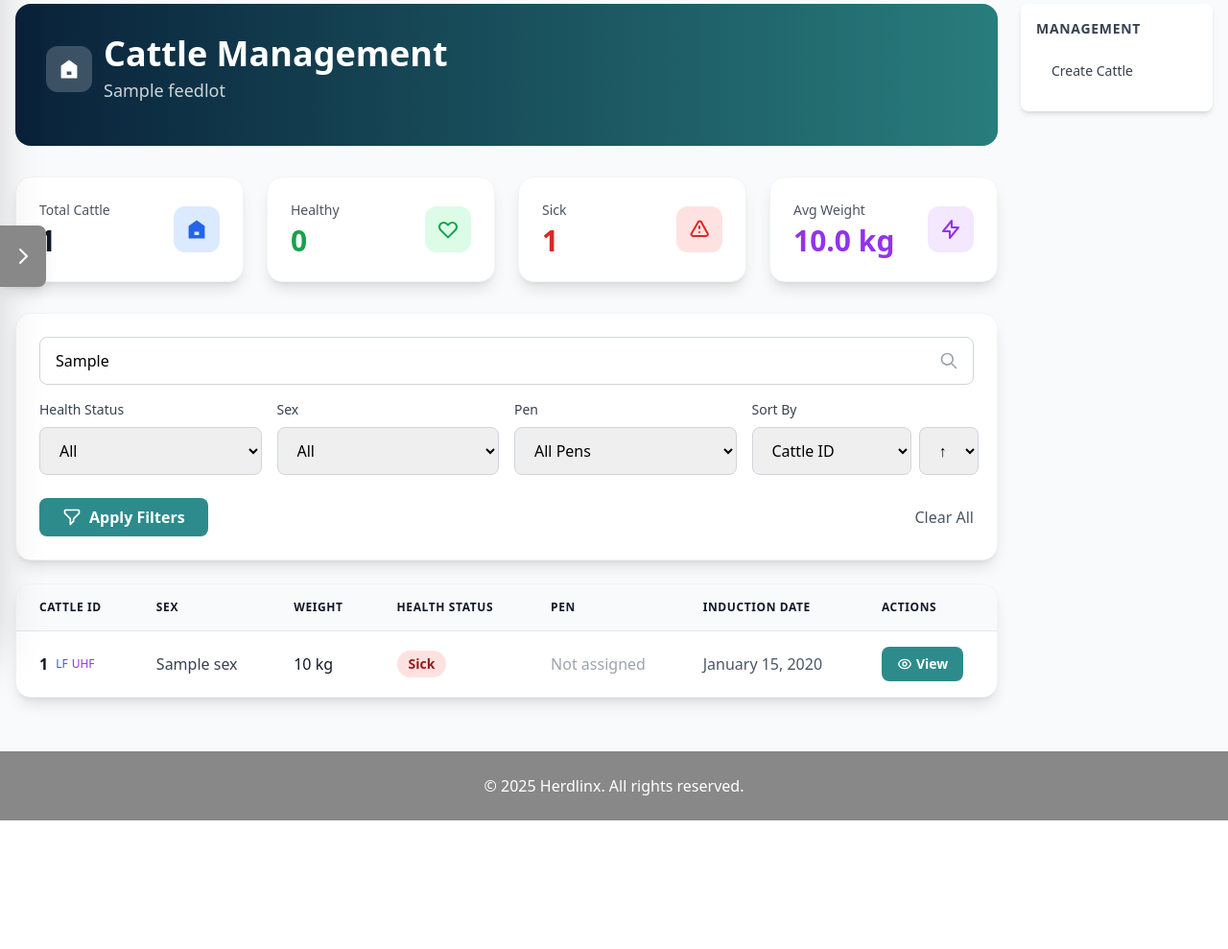
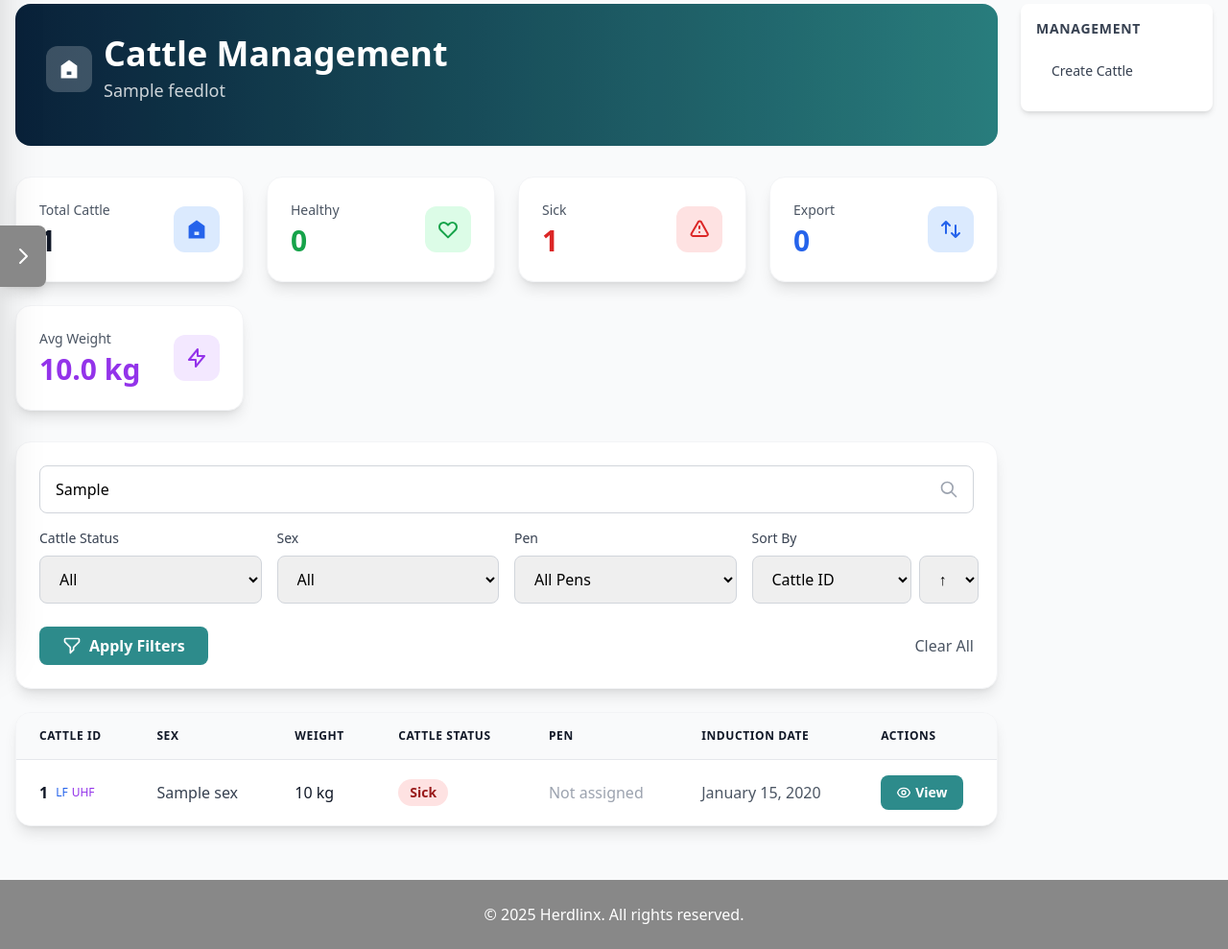
Before and after one commit to CoreNeuroHub/herdlinx-saas, a Flask app: template app/templates/feedlot/cattle/list.html in a window 1280 px wide. Shown: the part 133-1122 px from the top of the page at 96% size. Before the commit the page ends 988 px from the top, so only its background shows below. Run offline with Flask 3, Linux system fonts and the light colour scheme; the template is opened without the code that fills it: most values are stand-ins (such as "Sample title", 1, 10 or a date in 2020); some libraries are stand-ins or nearby versions.

Commit message:
added cattle status

```diff
--- a/app/routes/api_routes.py
+++ b/app/routes/api_routes.py
@@ -496,7 +496,7 @@ def sync_induction_events():
                     except (ValueError, TypeError):
                         weight_float = 0.0
 
-                    health_status = 'Healthy'  # Default
+                    cattle_status = 'Healthy'  # Default
                     lf_tag = (event_item.get('lf_id') or '').strip() or None
                     uhf_tag = (event_item.get('epc') or '').strip() or None
                     notes = (event_item.get('notes') or '').strip() or None
@@ -513,7 +513,7 @@ def sync_induction_events():
                         cattle_id=cattle_id,
                         sex=sex,
                         weight=weight_float,
-                        health_status=health_status,
+                        cattle_status=cattle_status,
                         batch_id=saas_batch_id,
                         lf_tag=lf_tag,
                         uhf_tag=uhf_tag,
--- a/app/templates/feedlot/cattle/list.html
+++ b/app/templates/feedlot/cattle/list.html
@@ -45,7 +45,7 @@
             <div>
                 <p class="text-xs lg:text-sm font-medium text-gray-600 mb-1">Healthy</p>
                 <p class="text-2xl lg:text-3xl font-bold text-green-600">
-                    {{ cattle|selectattr('health_status', 'equalto', 'healthy')|list|length }}
+                    {{ cattle|selectattr('cattle_status', 'equalto', 'Healthy')|list|length }}
                 </p>
             </div>
             <div class="w-10 h-10 lg:w-12 lg:h-12 bg-green-100 rounded-xl flex items-center justify-center">
@@ -61,12 +61,28 @@
             <div>
                 <p class="text-xs lg:text-sm font-medium text-gray-600 mb-1">Sick</p>
                 <p class="text-2xl lg:text-3xl font-bold text-red-600">
-                    {{ cattle|selectattr('health_status', 'equalto', 'sick')|list|length }}
+                    {{ cattle|selectattr('cattle_status', 'equalto', 'Sick')|list|length }}
                 </p>
             </div>
             <div class="w-10 h-10 lg:w-12 lg:h-12 bg-red-100 rounded-xl flex items-center justify-center">
                 <svg class="w-5 h-5 lg:w-6 lg:h-6 text-red-600" fill="none" stroke="currentColor" viewBox="0 0 24 24">
                     <path stroke-linecap="round" stroke-linejoin="round" stroke-width="2" d="M12 9v2m0 4h.01m-6.938 4h13.856c1.54 0 2.502-1.667 1.732-2.5L13.732 4c-.77-.833-1.964-.833-2.732 0L3.732 16.5c-.77.833.192 2.5 1.732 2.5z"/>
+                </svg>
+            </div>
+        </div>
+    </div>
+
+    <div class="bg-white rounded-xl lg:rounded-2xl shadow-lg p-4 lg:p-6 border border-gray-100">
+        <div class="flex items-center justify-between">
+            <div>
+                <p class="text-xs lg:text-sm font-medium text-gray-600 mb-1">Export</p>
+                <p class="text-2xl lg:text-3xl font-bold text-blue-600">
+                    {{ cattle|selectattr('cattle_status', 'equalto', 'Export')|list|length }}
+                </p>
+            </div>
+            <div class="w-10 h-10 lg:w-12 lg:h-12 bg-blue-100 rounded-xl flex items-center justify-center">
+                <svg class="w-5 h-5 lg:w-6 lg:h-6 text-blue-600" fill="none" stroke="currentColor" viewBox="0 0 24 24">
+                    <path stroke-linecap="round" stroke-linejoin="round" stroke-width="2" d="M7 16V4m0 0L3 8m4-4l4 4m6 0v12m0 0l4-4m-4 4l-4-4"/>
                 </svg>
             </div>
         </div>
@@ -104,13 +120,13 @@
 
         <!-- Filter Controls -->
         <div class="grid grid-cols-1 md:grid-cols-4 gap-4">
-            <!-- Health Status Filter -->
+            <!-- Cattle Status Filter -->
             <div>
-                <label class="block text-sm font-medium text-gray-700 mb-2">Health Status</label>
-                <select name="health_status" data-testid="filter-health-status-select" class="w-full px-4 py-3 border border-gray-300 rounded-lg focus:ring-2 focus:ring-teal focus:border-transparent outline-none transition">
+                <label class="block text-sm font-medium text-gray-700 mb-2">Cattle Status</label>
+                <select name="cattle_status" data-testid="filter-cattle-status-select" class="w-full px-4 py-3 border border-gray-300 rounded-lg focus:ring-2 focus:ring-teal focus:border-transparent outline-none transition">
                     <option value="">All</option>
-                    {% for status in unique_health_statuses %}
-                    <option value="{{ status }}" {% if current_health_status == status %}selected{% endif %}>{{ status|title }}</option>
+                    {% for status in unique_cattle_statuses %}
+                    <option value="{{ status }}" {% if current_cattle_status == status %}selected{% endif %}>{{ status }}</option>
                     {% endfor %}
                 </select>
             </div>
@@ -145,7 +161,7 @@
                         <option value="cattle_id" {% if current_sort_by == 'cattle_id' %}selected{% endif %}>Cattle ID</option>
                         <option value="weight" {% if current_sort_by == 'weight' %}selected{% endif %}>Weight</option>
                         <option value="induction_date" {% if current_sort_by == 'induction_date' %}selected{% endif %}>Induction Date</option>
-                        <option value="health_status" {% if current_sort_by == 'health_status' %}selected{% endif %}>Health Status</option>
+                        <option value="cattle_status" {% if current_sort_by == 'cattle_status' %}selected{% endif %}>Cattle Status</option>
                         <option value="sex" {% if current_sort_by == 'sex' %}selected{% endif %}>Sex</option>
                     </select>
                     <select name="sort_order" class="px-4 py-3 border border-gray-300 rounded-lg focus:ring-2 focus:ring-teal focus:border-transparent outline-none transition">
@@ -178,7 +194,7 @@
                     <th class="px-4 py-4 lg:px-6 text-left text-xs font-bold text-gray-900 uppercase tracking-wider">Cattle ID</th>
                     <th class="px-4 py-4 lg:px-6 text-left text-xs font-bold text-gray-900 uppercase tracking-wider">Sex</th>
                     <th class="px-4 py-4 lg:px-6 text-left text-xs font-bold text-gray-900 uppercase tracking-wider">Weight</th>
-                    <th class="px-4 py-4 lg:px-6 text-left text-xs font-bold text-gray-900 uppercase tracking-wider">Health Status</th>
+                    <th class="px-4 py-4 lg:px-6 text-left text-xs font-bold text-gray-900 uppercase tracking-wider">Cattle Status</th>
                     <th class="px-4 py-4 lg:px-6 text-left text-xs font-bold text-gray-900 uppercase tracking-wider hidden md:table-cell">Pen</th>
                     <th class="px-4 py-4 lg:px-6 text-left text-xs font-bold text-gray-900 uppercase tracking-wider hidden lg:table-cell">Induction Date</th>
                     <th class="px-4 py-4 lg:px-6 text-left text-xs font-bold text-gray-900 uppercase tracking-wider">Actions</th>
@@ -210,10 +226,11 @@
                     </td>
                     <td class="px-4 py-4 lg:px-6 whitespace-nowrap">
                         <span class="inline-flex items-center px-3 py-1 rounded-full text-xs lg:text-sm font-semibold
-                            {% if c.health_status == 'healthy' %}bg-green-100 text-green-800
-                            {% elif c.health_status == 'sick' %}bg-red-100 text-red-800
-                            {% else %}bg-yellow-100 text-yellow-800{% endif %}">
-                            {{ c.health_status|title }}
+                            {% if c.cattle_status == 'Healthy' %}bg-green-100 text-green-800
+                            {% elif c.cattle_status == 'Sick' %}bg-red-100 text-red-800
+                            {% elif c.cattle_status == 'Export' %}bg-blue-100 text-blue-800
+                            {% else %}bg-gray-100 text-gray-800{% endif %}">
+                            {{ c.cattle_status }}
                         </span>
                     </td>
                     <td class="px-4 py-4 lg:px-6 whitespace-nowrap hidden md:table-cell">
--- a/app/templates/feedlot/cattle/view.html
+++ b/app/templates/feedlot/cattle/view.html
@@ -51,8 +51,8 @@
                     <path stroke-linecap="round" stroke-linejoin="round" stroke-width="2" d="M4.318 6.318a4.5 4.5 0 000 6.364L12 20.364l7.682-7.682a4.5 4.5 0 00-6.364-6.364L12 7.636l-1.318-1.318a4.5 4.5 0 00-6.364 0z"/>
                 </svg>
                 <div>
-                    <p class="text-sm text-white text-opacity-80">Health</p>
-                    <p class="text-xl font-bold text-white">{{ cattle.health_status|title }}</p>
+                    <p class="text-sm text-white text-opacity-80">Cattle Status</p>
+                    <p class="text-xl font-bold text-white">{{ cattle.cattle_status }}</p>
                 </div>
             </div>
         </div>
```
Also changed, not shown: app/models/cattle.py (+10 -10 lines), app/routes/feedlot_routes.py (+7 -7 lines), app/templates/feedlot/batches/view.html (+6 -5 lines), app/templates/feedlot/cattle/create.html (+7 -6 lines), app/templates/feedlot/pens/view.html (+6 -5 lines), documentation/API_DOCUMENTATION.md (+1 -1 lines), documentation/ENTITY_RELATIONSHIPS.md (+3 -3 lines), documentation/TEST_CASES.md (+7 -7 lines), README.md.
